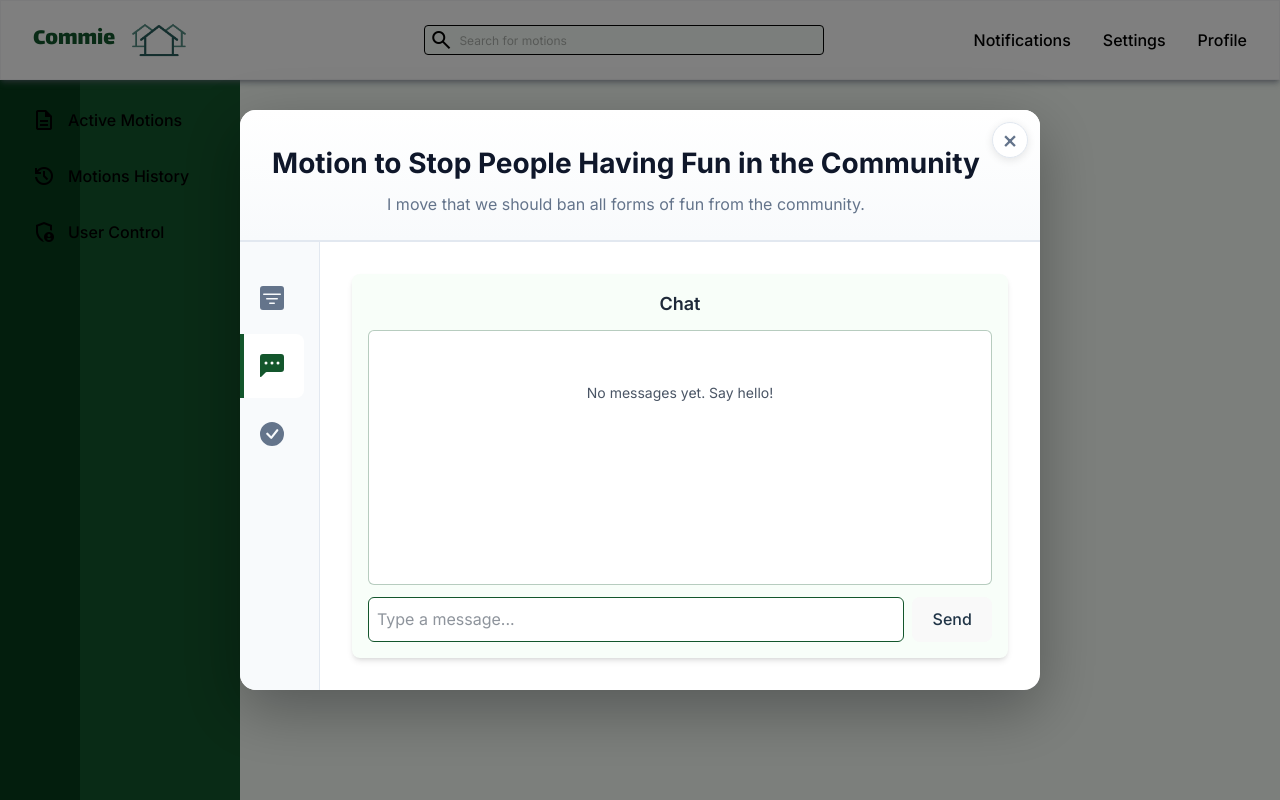
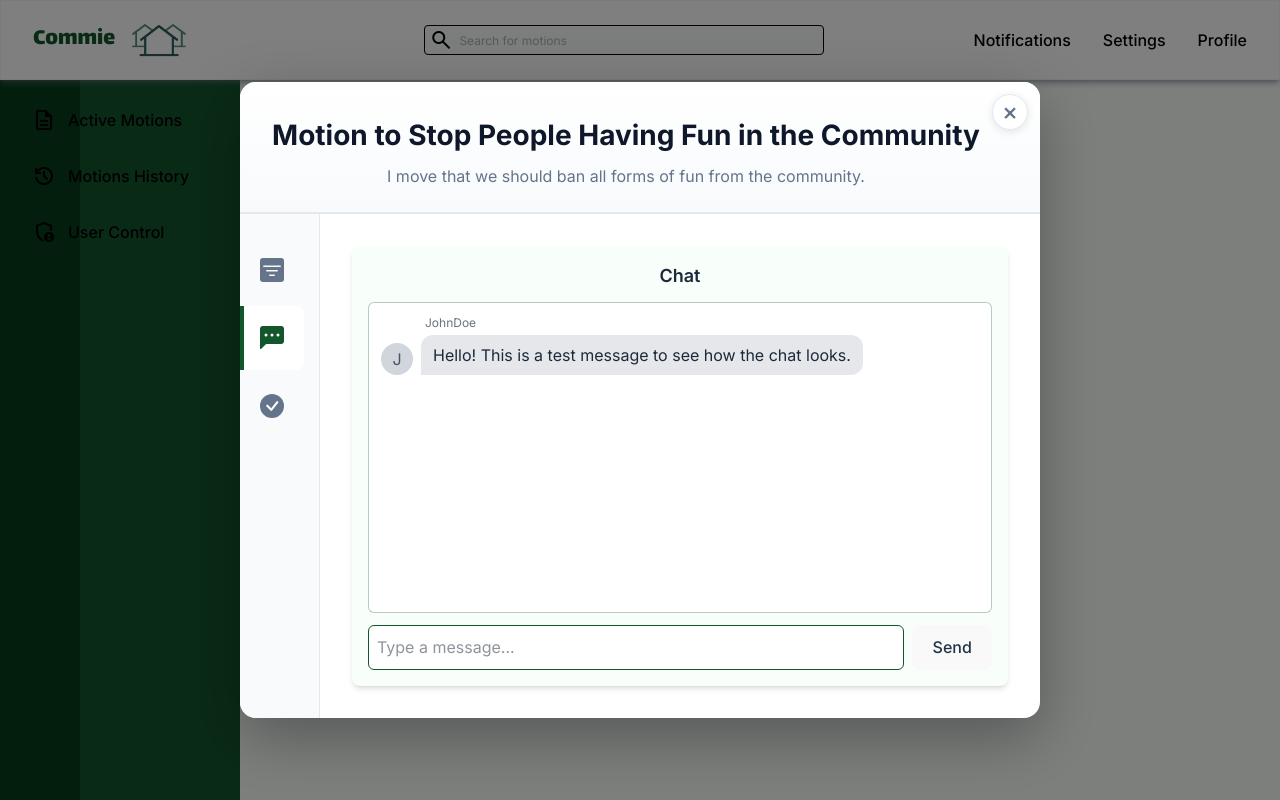
Before and after one commit to benjikib/csci432-web-dev-final-project, a React (Vite) app: page /motiondetails/1 in a window 1280 px wide. Both pictures are taken after a click on the button 272 px from the left and 390 px from the top of the page. Built offline with nearby package versions, Linux system fonts and the light colour scheme.

Commit message:
make chat comments prettier with names and profile pic

```diff
--- a/src/components/MotionDetailsComments.jsx
+++ b/src/components/MotionDetailsComments.jsx
@@ -1,9 +1,17 @@
 import { useState, useEffect, useRef } from "react";
+import { useAuth0 } from "@auth0/auth0-react";
 
 export default function MotionDetailsComments() {
-  const [comments, setComments] = useState([]);
+  const [comments, setComments] = useState([
+    {
+      id: 1,
+      text: "Hello! This is a test message to see how the chat looks.",
+      sender: "JohnDoe"
+    }
+  ]);
   const [newComment, setNewComment] = useState("");
   const chatEndRef = useRef(null);
+  const { user, isAuthenticated } = useAuth0();
 
   const handleSubmit = (e) => {
     e.preventDefault();
@@ -23,11 +31,11 @@ export default function MotionDetailsComments() {
   }, [comments]);
 
   return (
-        <div className="mx-auto bg-superlight-green shadow-md rounded-lg p-4 flex flex-col h-96">
+        <div className="mx-auto bg-superlight-green shadow-md rounded-lg p-4 flex flex-col h-110">
                 <h2 className="text-lg font-semibold mb-3 text-gray-800">Chat</h2>
 
                 {/* Chat area */}
-                <div className="flex-grow overflow-y-auto bg-white border border-lighter-green/30 rounded-md p-3 space-y-2">
+                <div className="flex-grow overflow-y-auto bg-white border border-lighter-green/30 rounded-md p-3 space-y-3">
 
                 {comments.length === 0 ? (
                         <p className="text-gray-600 text-sm text-center mt-10">
@@ -35,16 +43,38 @@ export default function MotionDetailsComments() {
                         </p>
                 ) : (
                         comments.map((comment) => (
-                        <div className={`flex ${ comment.sender === "user" ? "justify-end" : "justify-start" }`}>
-                                <div
-                                className={`flex px-3 py-2 rounded-xl max-w-[90%] whitespace-pre-wrap break-all  ${
-                                        comment.sender === "user"
-                                        ? "bg-lighter-green justify-end text-white text-left rounded-br-none"
-                                        : "bg-gray-200 justify-start text-gray-800 text-left rounded-bl-none"
-                                }`}
-                                >
-                                {comment.text}
+                        <div key={comment.id} className={`flex items-end gap-2 ${comment.sender === "user" ? "justify-end" : "justify-start"}`}>
+                                {comment.sender !== "user" && (
+                                        <div className="w-8 h-8 rounded-full bg-gray-300 flex-shrink-0 overflow-hidden">
+                                                <div className="w-full h-full flex items-center justify-center text-gray-600">
+                                                        {comment.sender ? comment.sender.charAt(0).toUpperCase() : 'U'}
+                                                </div>
+                                        </div>
+                                )}
+                                <div className="flex flex-col max-w-[85%]">
+                                        <span className={`text-xs text-gray-500 mb-1 px-1 ${comment.sender === "user" ? "text-end" : "text-start"}`}>
+                                                {comment.sender === "user"
+                                                        ? (isAuthenticated ? (user.name || 'You') : 'You')
+                                                        : (comment.sender || 'User')
+                                                }
+                                        </span>
+                                        <div
+                                                className={`px-3 py-2 rounded-xl w-full whitespace-pre-wrap break-words ${
+                                                        comment.sender === "user"
+                                                        ? "bg-lighter-green text-white rounded-br-none"
+                                                        : "bg-gray-200 text-gray-800 rounded-bl-none"
+                                                }`}
+                                        >
+                                                {comment.text}
+                                        </div>
                                 </div>
+                                {comment.sender === "user" && (
+                                        <div className="w-8 h-8 rounded-full bg-lighter-green flex-shrink-0 overflow-hidden">
+                                                <div className="w-full h-full flex items-center justify-center text-white">
+                                                        You
+                                                </div>
+                                        </div>
+                                )}
                         </div>
                         ))
                 )}
```
